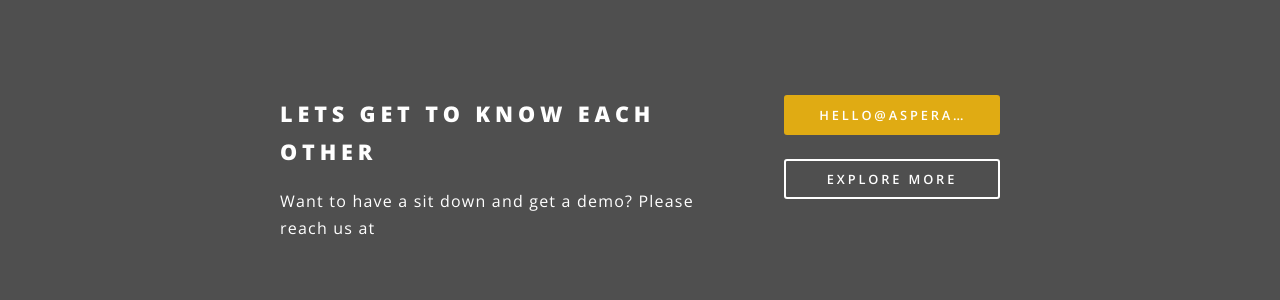
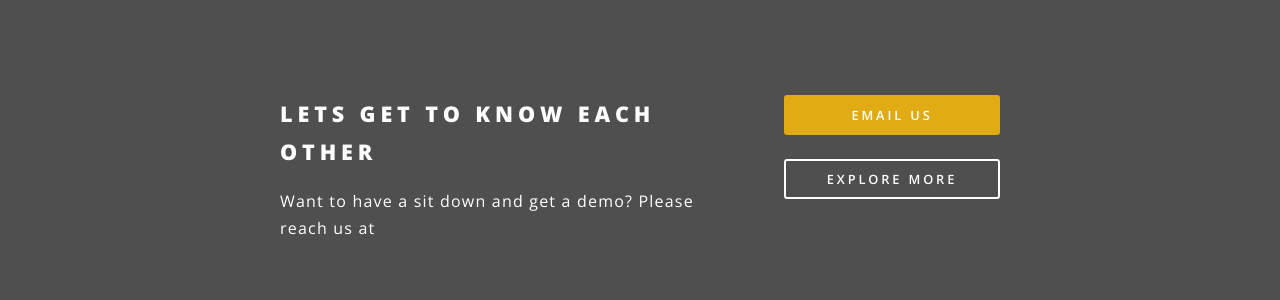
Before and after one commit to AdityaNayak/hc, a Jekyll site: the page built from index.html, in a window 1280 px wide and 900 px high, scrolled down 2170 px. Shown: the part 281-581 px from the top of the window. Built offline with Jekyll 4.4.1, drawn with Linux system fonts in a browser that asks for light colours.

Commit message:
new cover

```diff
--- a/index.html
+++ b/index.html
@@ -97,7 +97,7 @@ layout: landing
 								<p>Want to have a sit down and get a demo? Please reach us at </p>
 							</header>
 							<ul class="actions vertical">
-								<li><a href="#" class="button fit special">hello@asperatuslabs.com</a></li>
+								<li><a href="mailto:asperatus@mutinylabs.in" class="button fit special">Email us</a></li>
 								<li><a href="#" class="button fit">Explore more</a></li>
 							</ul>
 						</div>
```
